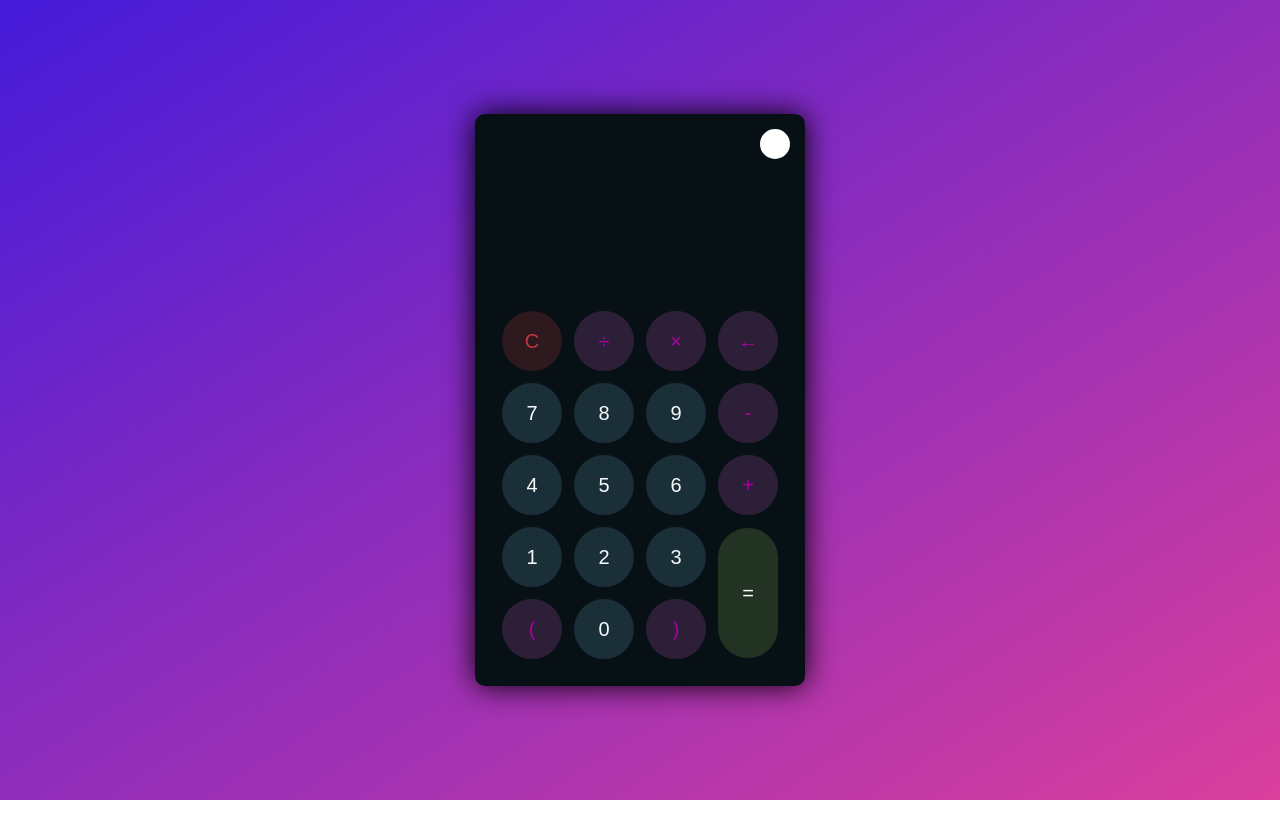
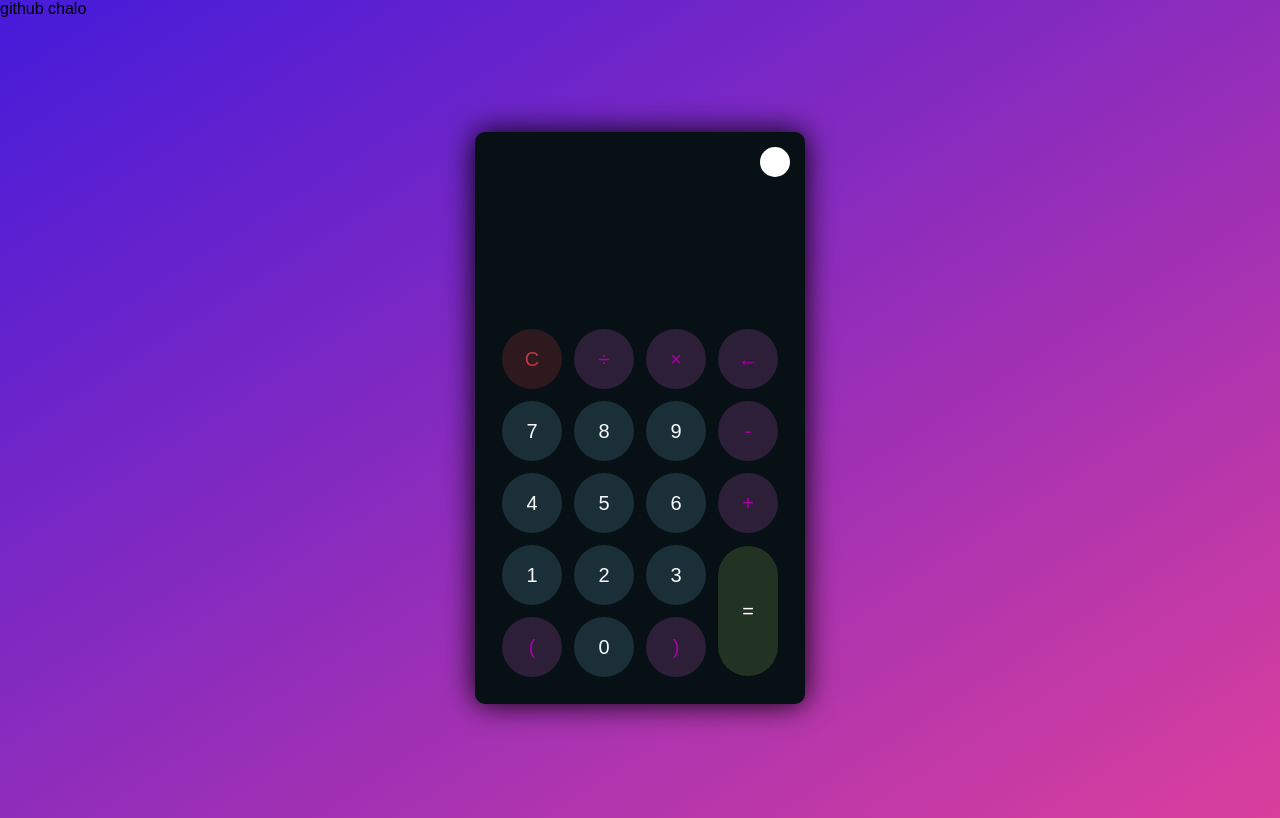
Before and after one commit to RaHuL79051/github_code, a plain HTML site: page Calculator/calc.html in a window 1280 px wide. Drawn offline with Linux system fonts and the light colour scheme.

Commit message:
Update calc.html

```diff
--- a/Calculator/calc.html
+++ b/Calculator/calc.html
@@ -8,6 +8,7 @@
     <title>Title</title>
 </head>
 <body>
+    <p>github chalo</p>
     <div class="container">
         <div class="calculator dark">
             <div class="theme-toggler active">
```
